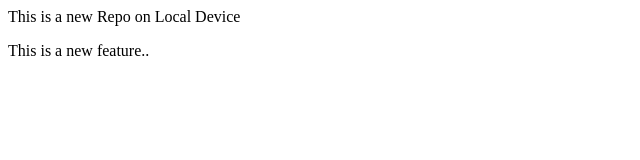
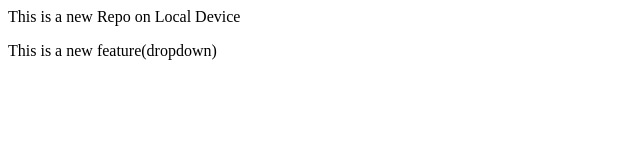
Before and after one commit to johann2006sfit/localrepo, a plain HTML site: page index.html in a window 1280 px wide. Shown: the full height of the page, 0-640 px from the left. Drawn offline with Linux system fonts and the light colour scheme.

Commit message:
Added Dropdown

```diff
--- a/index.html
+++ b/index.html
@@ -1,2 +1,2 @@
 <p>This is a new Repo on Local Device</p>
-<p>This is a new feature..</p>
+<p>This is a new feature(dropdown)</p>
```
